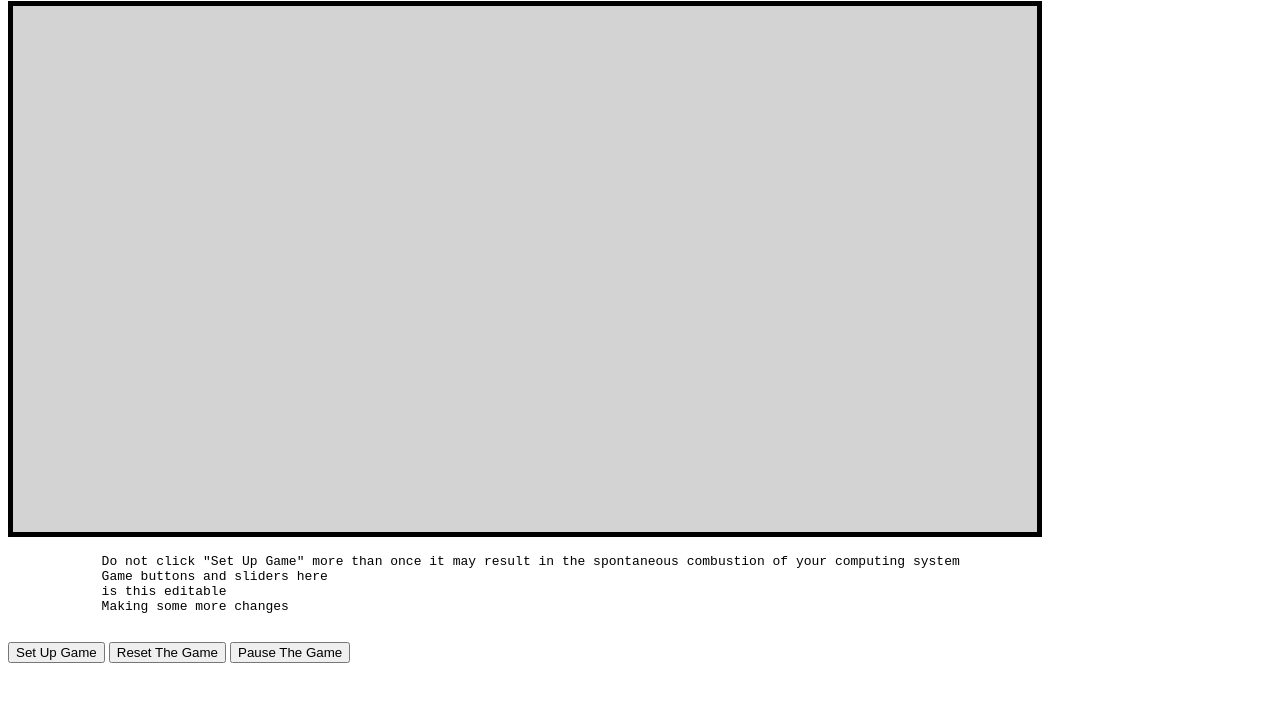
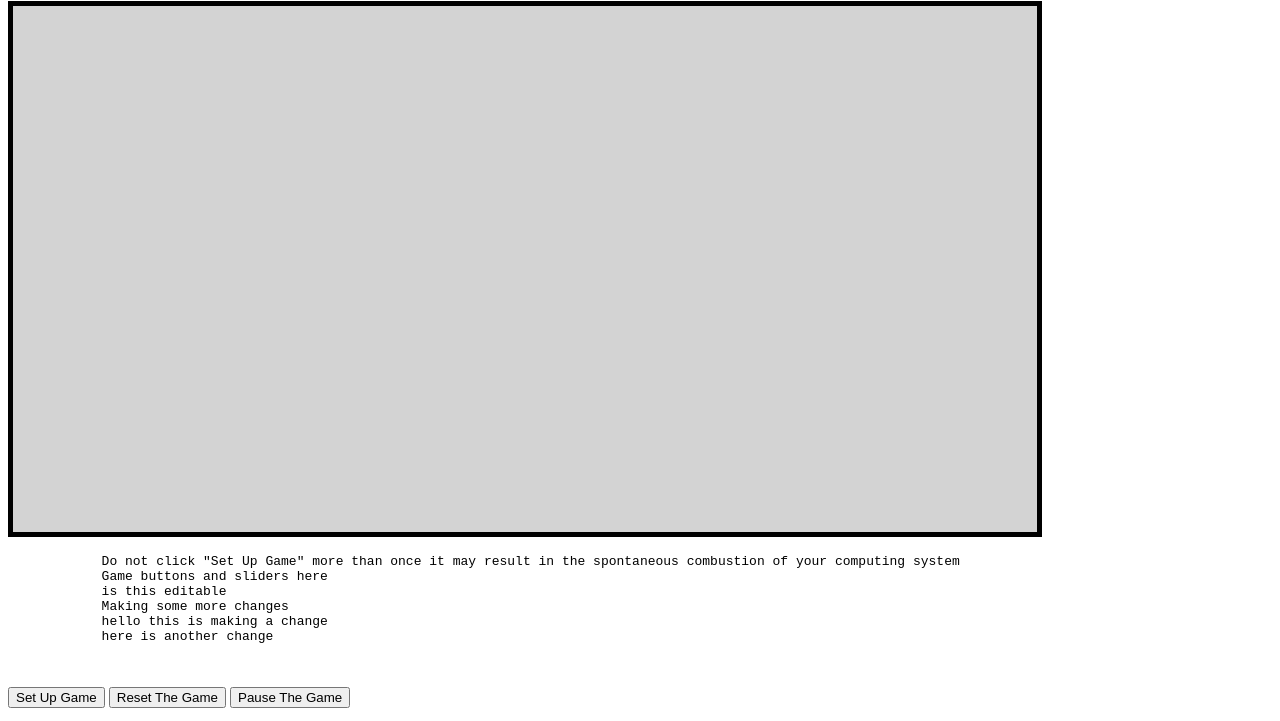
Before and after one commit to Sickmannnnnn/Evolution, a website: page EvoSim Directory/Canvas.html in a window 1280 px wide. Shown: the part 79-800 px from the top of the page. Drawn offline with Linux system fonts and the light colour scheme.

Commit message:
Test Commit 12-4-23
just showing Zack how to work github

```diff
--- a/EvoSim Directory/Canvas.html
+++ b/EvoSim Directory/Canvas.html
@@ -16,6 +16,9 @@
             Game buttons and sliders here
             is this editable
             Making some more changes
+            hello this is making a change
+            here is another change
+
         </pre>
         <div id="keys">
             <button onclick="setup()">Set Up Game</button>
```
Also changed, not shown: 1 other file.
